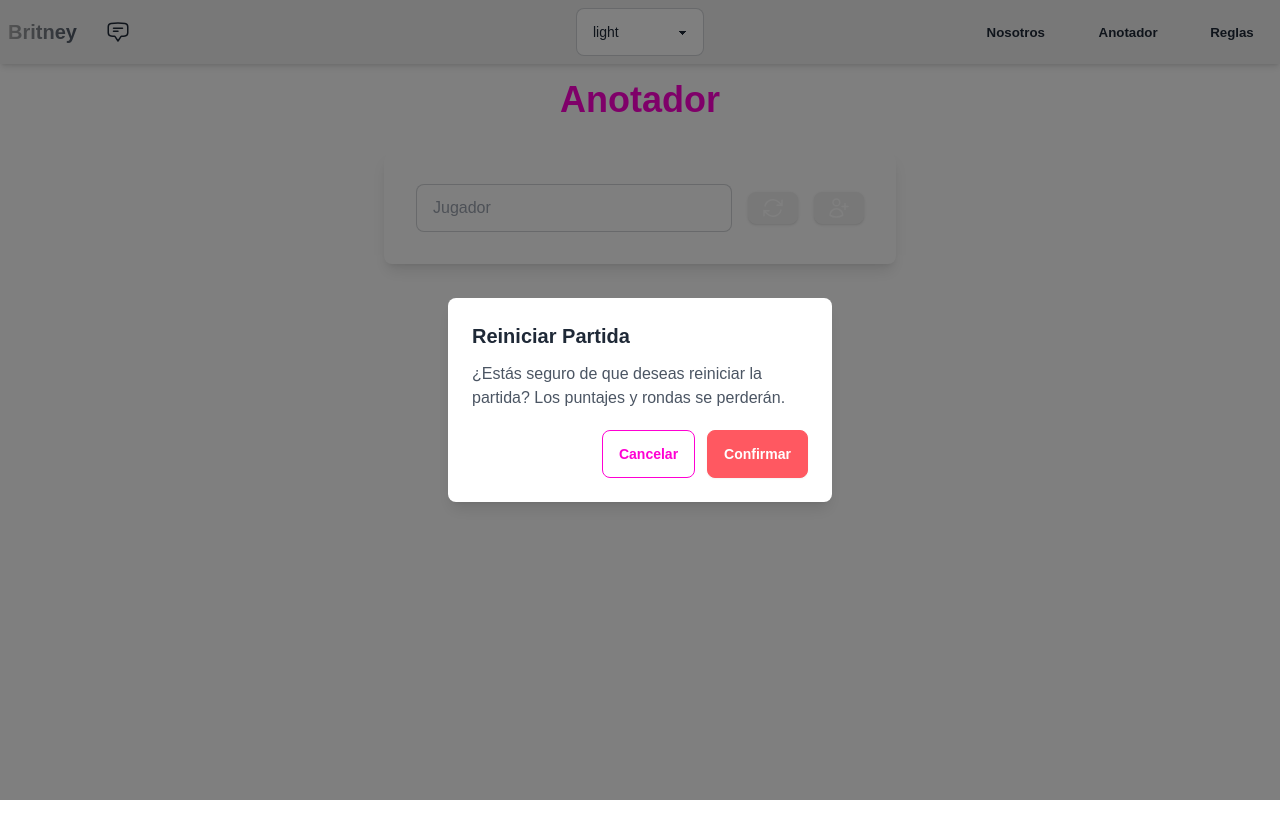
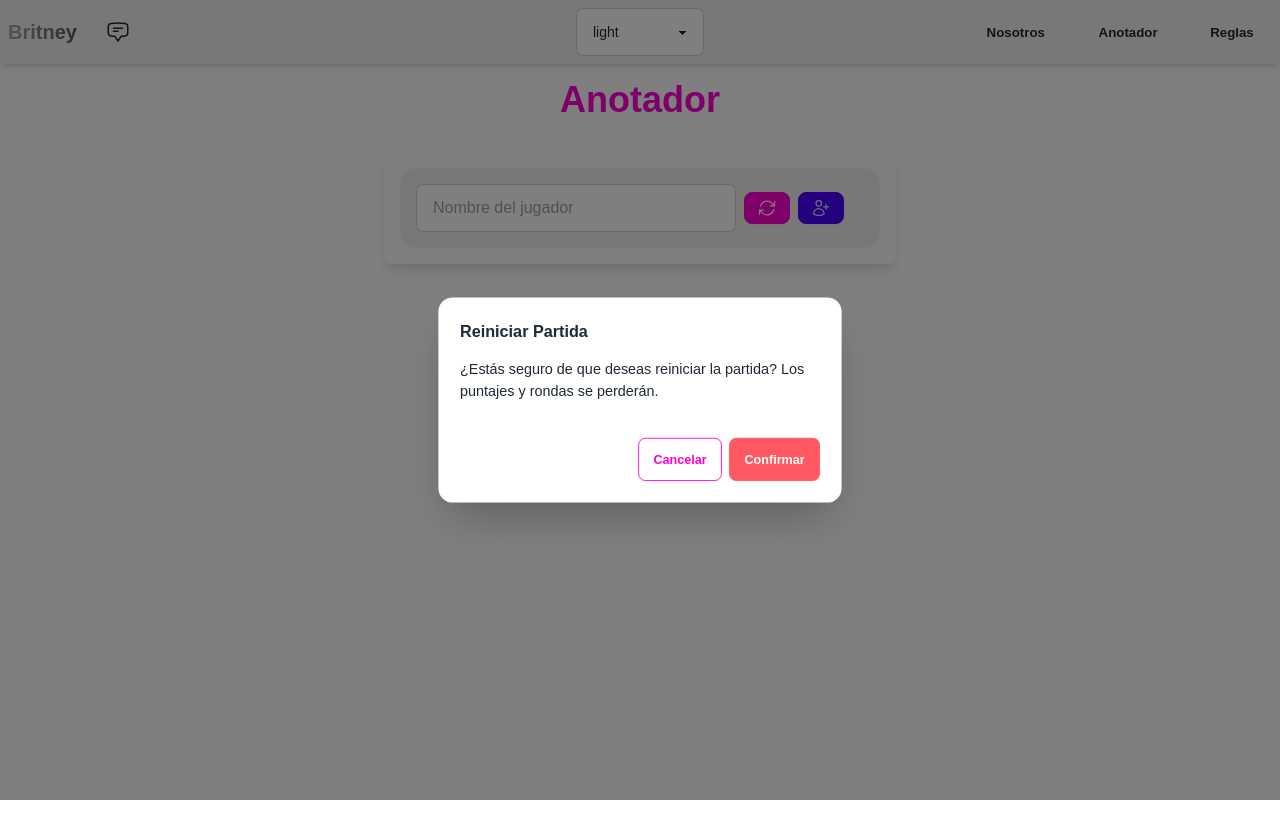
Before and after one commit to Gabito-17/Entre-Nosotros, a React (Create React App) app: page /anotador in a window 1280 px wide. Both pictures are taken after a click on the button 773 px from the left and 208 px from the top of the page. Shown: the top 838 px of the page. Built offline with nearby package versions, Linux system fonts and the light colour scheme.

Commit message:
correccion de estilo

```diff
--- a/src/App.js
+++ b/src/App.js
@@ -1,7 +1,7 @@
 import { Route, BrowserRouter as Router, Routes } from "react-router-dom";
-import Party from "./components//Game/Party";
 import NavBar from "./components/Layout/NavBar";
 import AboutUs from "./pages/AboutUs";
+import Annotator from "./pages/Annotator";
 import LandingPage from "./pages/LandingPage";
 import RulesPage from "./pages/RulesPage";
 import SuggestionsPage from "./pages/SuggestionPage";
@@ -14,7 +14,7 @@ const App = () => {
       <div className="mt-20">
         <Routes>
           <Route path="/" element={<LandingPage />} />
-          <Route path="/anotador" element={<Party />} />
+          <Route path="/anotador" element={<Annotator />} />
           <Route path="/reglas" element={<RulesPage />} />
           <Route path="/sugerencias" element={<SuggestionsPage />} />
           <Route path="/nosotros" element={<AboutUs />} />
--- a/src/components/Game/RoundControls.js
+++ b/src/components/Game/RoundControls.js
@@ -11,8 +11,8 @@ function RoundControls({
   players,
   setCurrentRoundIndex,
   setTotalScores,
-  setRoundScoresHistory, // 👈 nuevo prop
-  setPlayers, // <-- RECIBIMOS setPlayers AQUÍ
+  setRoundScoresHistory,
+  setPlayers,
 }) {
   function handleRoundReverse() {
     if (currentRoundIndex === 0) return;
@@ -28,7 +28,6 @@ function RoundControls({
 
     if (!confirmReverse) return;
 
-    // 1. Restar los puntajes del total
     setTotalScores((prevTotals) => {
       const newTotals = { ...prevTotals };
       players.forEach((player) => {
@@ -39,14 +38,12 @@ function RoundControls({
       return newTotals;
     });
 
-    // 2. Eliminar la ronda del historial
     setRoundScoresHistory((prevHistory) => {
       const newHistory = [...prevHistory];
       newHistory.splice(roundToRemoveIndex, 1);
       return newHistory;
     });
 
-    // 3. Eliminar el score de esa ronda del array `scores` de cada jugador
     setPlayers((prevPlayers) =>
       prevPlayers.map((player) => ({
         ...player,
@@ -54,27 +51,31 @@ function RoundControls({
       }))
     );
 
-    // 4. Cargar los puntajes previos en el input para poder editarlos
     setRoundScores(
       players.map((player) => ({
         [player.name]: roundToRemove[player.name] || 0,
       }))
     );
 
-    // 5. Retroceder el índice de ronda
     setCurrentRoundIndex(roundToRemoveIndex);
   }
 
   return (
-    <div className="flex justify-end">
+    <div className="flex justify-end gap-2 mt-4">
       <button
         onClick={handleRoundReverse}
-        className="btn btn-primary btn-circle btn-sm mr-4"
+        className="btn btn-circle btn-sm btn-outline btn-error"
+        title="Corregir ronda anterior"
+        disabled={currentRoundIndex === 0}
       >
-        <ArrowUturnLeftIcon className="w-6 h-6" />
+        <ArrowUturnLeftIcon className="w-5 h-5" />
       </button>
-      <button onClick={loadRound} className="btn btn-accent btn-circle btn-sm">
-        <ArrowUturnRightIcon className="w-6 h-6" />
+      <button
+        onClick={loadRound}
+        className="btn btn-circle btn-sm btn-outline btn-success"
+        title="Cargar siguiente ronda"
+      >
+        <ArrowUturnRightIcon className="w-5 h-5" />
       </button>
     </div>
   );
--- a/src/components/Modals/ConfirmationModal.js
+++ b/src/components/Modals/ConfirmationModal.js
@@ -1,10 +1,10 @@
 const ConfirmationModal = ({ onClose, onConfirm, title, message }) => {
   return (
-    <div className="fixed inset-0 flex items-center justify-center bg-black bg-opacity-50 z-50">
-      <div className="bg-white p-6 rounded-lg shadow-lg w-96">
-        <h2 className="text-xl font-semibold text-gray-800">{title}</h2>
-        <p className="mt-3 text-gray-600">{message}</p>
-        <div className="mt-5 flex justify-end space-x-3">
+    <div className="fixed inset-0 z-50 flex items-center justify-center bg-black bg-opacity-50">
+      <div className="modal-box w-full max-w-md">
+        <h3 className="font-bold text-lg">{title}</h3>
+        <p className="py-4">{message}</p>
+        <div className="modal-action">
           <button className="btn btn-outline btn-secondary" onClick={onClose}>
             Cancelar
           </button>
--- a/src/components/Modals/GameOverModal.js
+++ b/src/components/Modals/GameOverModal.js
@@ -2,14 +2,15 @@ import { ExclamationCircleIcon } from "@heroicons/react/24/outline";
 
 function GameOverModal({ losingPlayer, handleContinueGame, handleEndGame }) {
   return (
-    <div className="modal modal-open">
-      <div className="modal-box">
+    <div className="fixed inset-0 z-50 flex items-center justify-center bg-black bg-opacity-50">
+      <div className="modal-box w-full max-w-md">
         <h2 className="font-bold text-lg flex items-center">
-          <ExclamationCircleIcon className="h-6 w-6 text-red-500 mr-2" />
+          <ExclamationCircleIcon className="h-6 w-6 text-error mr-2" />
           ¡Juego terminado!
         </h2>
         <p className="py-4">
-          El jugador <strong>{losingPlayer}</strong> ha alcanzado 100 puntos y ha perdido la partida. ¿Qué te gustaría hacer?
+          El jugador <strong>{losingPlayer}</strong> ha alcanzado 100 puntos y
+          ha perdido la partida. ¿Qué te gustaría hacer?
         </p>
         <div className="modal-action">
           <button className="btn btn-error" onClick={handleEndGame}>
--- a/src/components/Players/PlayerInput.js
+++ b/src/components/Players/PlayerInput.js
@@ -14,28 +14,30 @@ function PlayerInput({
   };
 
   return (
-    <div className="flex items-center justify-between p-4 rounded-lg ">
+    <div className="flex flex-wrap items-center gap-2 p-4 bg-base-200 rounded-box">
       <input
         type="text"
-        placeholder="Jugador"
+        placeholder="Nombre del jugador"
         value={newPlayerName}
         onChange={(e) => setNewPlayerName(e.target.value)}
-        className="input input-bordered w-full max-w-xs transition-all duration-200 rounded-lg"
         onKeyDown={handleKeyDown}
+        className="input input-bordered w-full sm:max-w-xs flex-1"
       />
 
       <button
         onClick={handleResetGame}
-        className="btn text-white btn-sm ml-4 rounded-lg shadow transition-all duration-200"
+        className="btn btn-secondary btn-sm"
+        title="Reiniciar juego"
       >
-        <ArrowPathIcon className="h-6 w-6" />
+        <ArrowPathIcon className="h-5 w-5" />
       </button>
 
       <button
         onClick={addPlayer}
-        className="btn text-white btn-sm ml-4 rounded-lg shadow transition-all duration-200"
+        className="btn btn-primary btn-sm"
+        title="Agregar jugador"
       >
-        <UserPlusIcon className="h-6 w-6" />
+        <UserPlusIcon className="h-5 w-5" />
       </button>
     </div>
   );
--- a/src/components/Players/PlayerModal.js
+++ b/src/components/Players/PlayerModal.js
@@ -5,7 +5,9 @@ function PlayerModal({ selectedPlayer, closeModal }) {
     <div className="modal modal-open">
       <div className="modal-box">
         <div className="flex justify-between items-center">
-          <h2 className="font-bold text-lg">{selectedPlayer.name} - Historial de Puntajes</h2>
+          <h2 className="font-bold text-lg">
+            {selectedPlayer.name} - Historial de Puntajes
+          </h2>
           <button className="btn btn-sm btn-circle" onClick={closeModal}>
             <XMarkIcon className="h-6 w-6" />
           </button>
```
Also changed, not shown: src/components/Players/PlayerTableAndRow.js (+44 -36 lines), src/pages/Annotator.js (renamed from src/components/Game/Party.js, +10 -10 lines).
